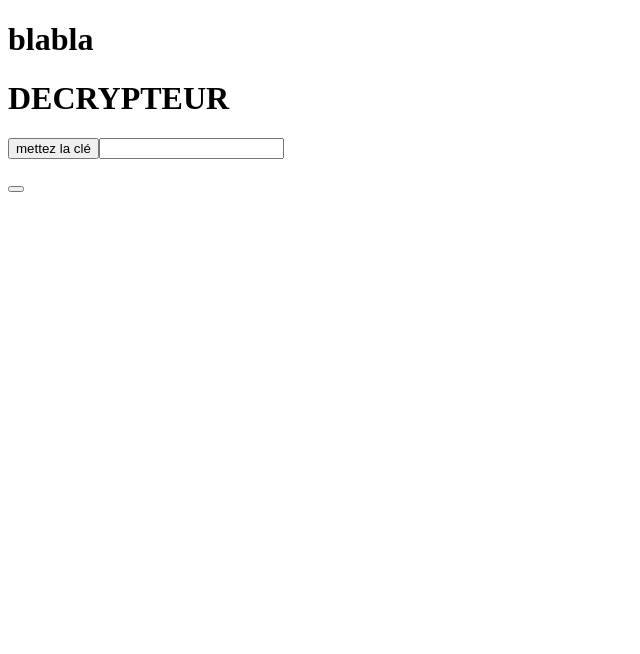
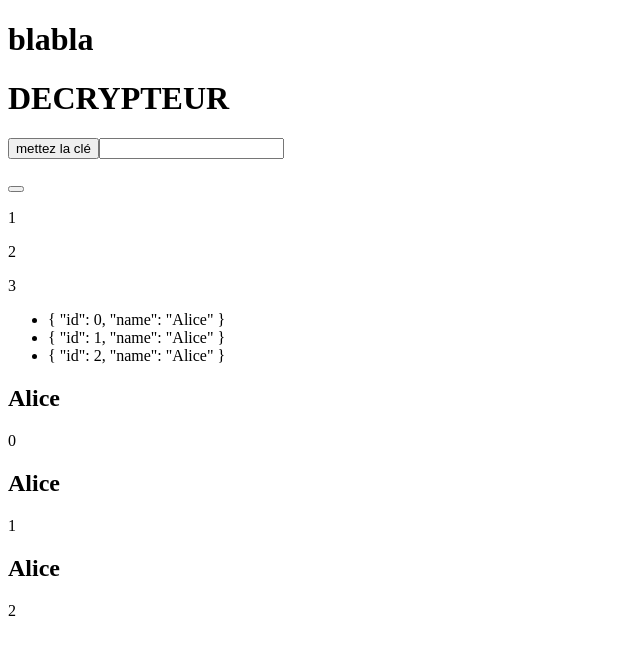
Before and after one commit to slayerblast/ProjetVueJS, a Vue app: page / in a window 1280 px wide. Shown: the top 654 px of the page, without its empty margins (0-640 px from the left). Built offline with nearby package versions, Linux system fonts and the light colour scheme.

Commit message:
page formulaire

```diff
--- a/src/App.vue
+++ b/src/App.vue
@@ -1,8 +1,10 @@
 <script setup>
 import Helloworld from "@/components/Helloworld.vue"
+import Formulaire from "./components/Formulaire.vue";
 </script>
 
 <template>
 <h1>blabla</h1>
 <Helloworld/>
+<Formulaire/>
 </template>
--- /dev/null
+++ b/src/components/Formulaire.vue
@@ -0,0 +1,24 @@
+<script setup>
+import {ref} from "vue"
+
+const tableau = ref([1,2,3])
+
+const listObj = ref([
+    {id: 0, name:"Alice"},
+    {id: 1, name:"Alice"},
+    {id: 2, name:"Alice"}
+])
+</script>
+<template>
+    <div>
+    <p v-for="i in tableau"> {{i}} </p>
+    <ul>
+        <li v-for="monObjet in listObj" :key="monObjet.id" >{{monObjet}}</li>
+    </ul>
+    <div v-for="monObjet in listObj" :key="monObjet.id" >
+    <h2>{{monObjet.name}} </h2>
+    <p>{{monObjet.id}}</p>
+    </div>
+</div>
+
+</template>
```
